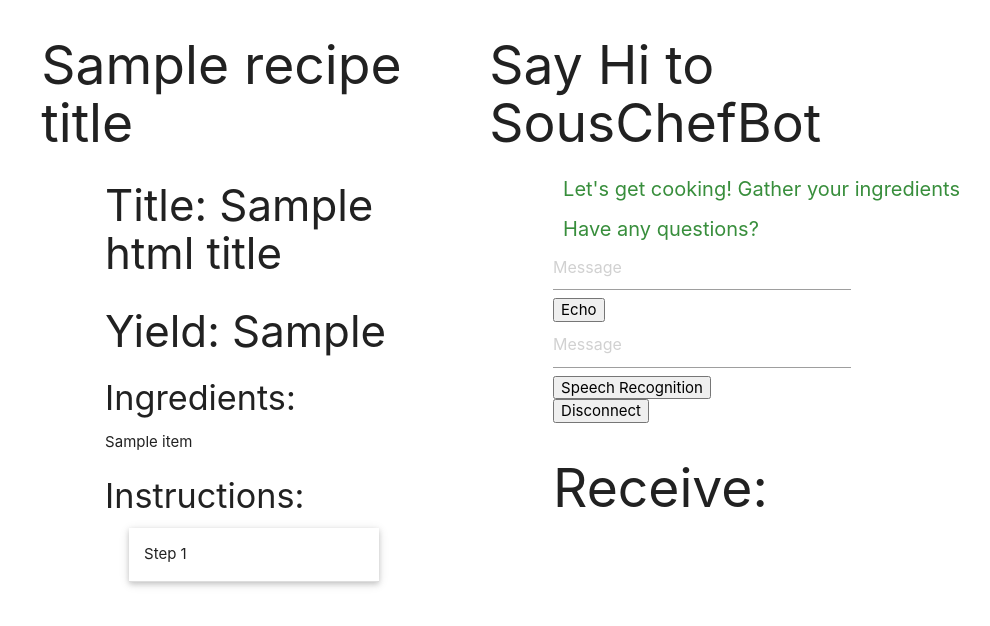
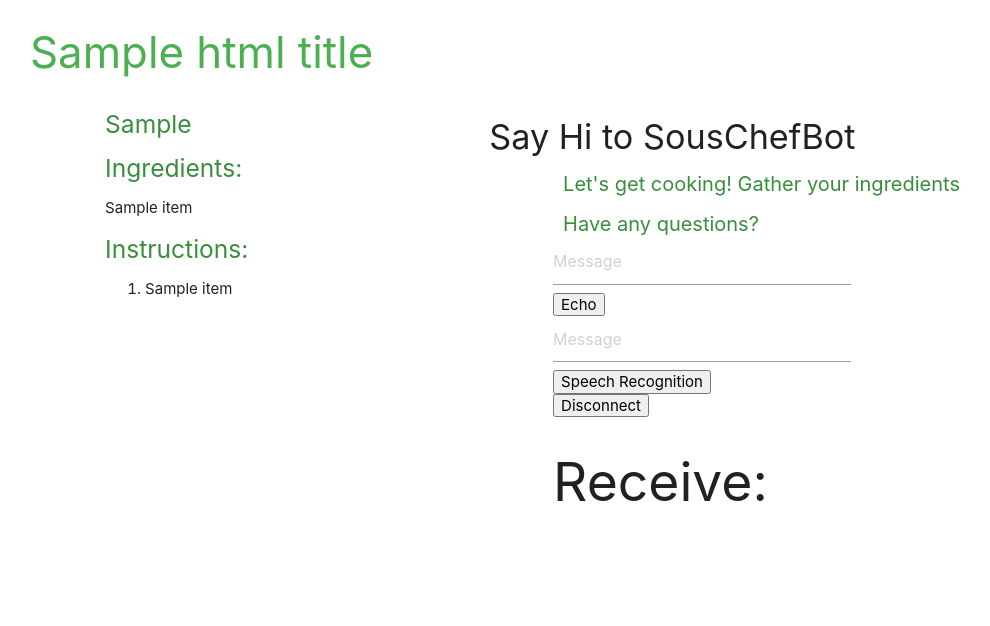
Before and after one commit to Pantsworth/SousChefBot, a Flask app: template project/templates/recipe.html in a window 1280 px wide; the page is wider, and only the part inside the window is pictured. Shown: the top 626 px of that part, without its empty margins (162-1152 px from the left). Run offline with Flask 2, Linux system fonts and the light colour scheme; the template is opened without the code that fills it: most values are stand-ins (such as "Sample title", 1, 10 or a date in 2020); some libraries are stand-ins or nearby versions.

Commit message:
showing instructions -removed cards, added recipe title to header

```diff
--- a/project/templates/recipe.html
+++ b/project/templates/recipe.html
@@ -50,34 +50,33 @@
 </head>
 <body>
    <div class="container">
+
+      <div class="header">
+          <h3 class="green-text">{{html_title}}</h3>
+      </div>
+
      <div class="row">
     <div class="col s6">
-        <h2>{{recipe_title}}</h2>
     <div class="container">
-      <div class="header">
-          <h3>Title: {{html_title}}</h3>
-          <h3>Yield: {{html_yield}}</h3>
-          <h4>Ingredients: </h4>
+      <div class="contrainer">
+        <h5 class="green-text text-darken-2">{{html_yield}}</h5>
+        <h5 class="green-text text-darken-2">Ingredients: </h5>
         <ul>
           {% for item in html_ingredients %}
           <li>{{item}}</li>
           {% endfor %}
         </ul>
-          <h4>Instructions: </h4>
-          <ul class="collapsible popout" data-collapsible="accordian">
+        <h5 class="green-text text-darken-2">Instructions: </h5>
+        <ol>
           {% for item in html_instructions %}
-            <li>
-              <div class="collapsible-header">Step {{item.index}}</div>
-              <div class="collapsible-body"><p>{{item}}</p>
-              </div>
-            </li>
+          <li> {{item}}</li>
           {% endfor %}
-          </ul>
+        </ol>
       </div>
       </div>
     </div>
     <div class="col s6">
-      <h2>Say Hi to SousChefBot</h2>
+      <h4>Say Hi to SousChefBot</h4>
     <div class ="container">
 
         <p class="green-text text-darken-2">Let's get cooking! Gather your ingredients</p>
```
Lines whose indentation alone changed are shown as unchanged.
